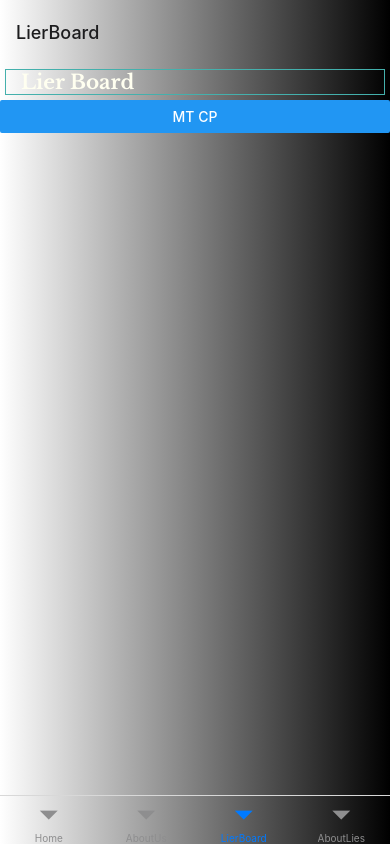
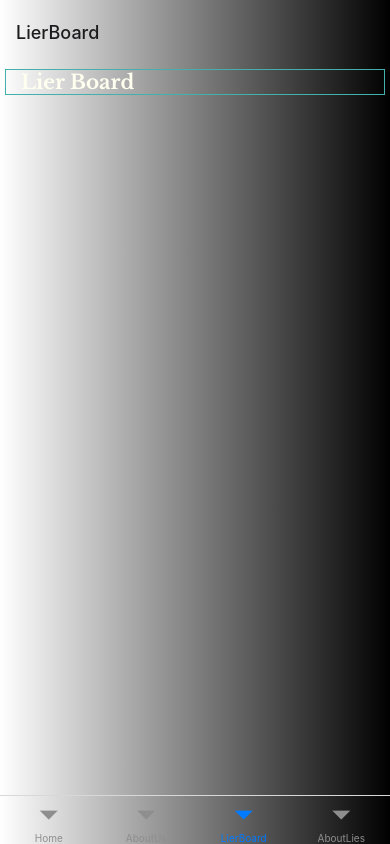
Before and after one commit to psteingh/LTRapp, a React Native app: screen /LierBoard in a window 390 px wide. Built offline with nearby package versions, Linux system fonts and the light colour scheme.

Commit message:
ltrapp0511144

```diff
--- a/boardaboutlies/AboutLiesBoard.js
+++ b/boardaboutlies/AboutLiesBoard.js
@@ -1,11 +1,11 @@
 import { View, StyleSheet } from 'react-native';
 
-import LinGradScreen from '../constants/lingradscreen';
-import TitleText from '../constants/titletext';
+import LinGradScreen from '../constants/LinGradScreen';
+import TitleText from '../constants/TitleText';
 
   function AboutLiesBoard() {
     return (
-        <View style={styles.container}>
+        <View style={styles.aboutLiesBoardContainer}>
         <LinGradScreen />
         <TitleText>About Lies Board</TitleText>
         </View>
@@ -15,7 +15,7 @@ import TitleText from '../constants/titletext';
 export default AboutLiesBoard;
 
 const styles = StyleSheet.create({
-    container: {
+    aboutLiesBoardContainer: {
         flex: 1
     }
 });
--- a/boardaboutus/AboutUsBoard.js
+++ b/boardaboutus/AboutUsBoard.js
@@ -1,11 +1,11 @@
 import { View, Button, StyleSheet } from 'react-native';
 
-import LinGradScreen from '../constants/lingradscreen';
-import TitleText from '../constants/titletext';
+import LinGradScreen from '../constants/LinGradScreen';
+import TitleText from '../constants/TitleText';
 
 function AboutUsBoard({navigation}) {
     return (
-        <View style={styles.container}>
+        <View style={styles.aboutUsBoardContainer}>
         <LinGradScreen />
         <TitleText>About Us Board</TitleText>
         <Button
@@ -18,7 +18,7 @@ function AboutUsBoard({navigation}) {
 export default AboutUsBoard;
 
 const styles = StyleSheet.create({
-    container: {
+    aboutUsBoardContainer: {
         flex: 1
     }
 });
--- a/components/Home.js
+++ b/components/Home.js
@@ -2,7 +2,7 @@ import { View, Text, Button, StyleSheet } from 'react-native';
 
 import Colors from '../constants/colors';
 
-import LinGradScreen from '../constants/lingradscreen';
+import LinGradScreen from '../constants/LinGradScreen';
 
 import TopHead from '../home/TopHead';
 import HomeMid from '../home/HomeMid';
--- a/components/LierBoard.js
+++ b/components/LierBoard.js
@@ -1,17 +1,13 @@
-import { View, Button, StyleSheet } from 'react-native';
+import { View, StyleSheet } from 'react-native';
 
-import LinGradScreen from '../constants/lingradscreen';
-import TitleText from '../constants/titletext';
+import LinGradScreen from '../constants/LinGradScreen';
+import TitleText from '../constants/TitleText';
 
-function LierBoard({navigation}) {
+function LierBoard() {
     return (
-        <View style={styles.container}>
+        <View style={styles.lierBoardContainer}>
         <LinGradScreen />
         <TitleText>Lier Board</TitleText>
-        <Button
-            title="MT CP"
-            onPress={() => navigation.navigate('MyTabs',
-            { screen: 'ContactPage' }) } />
         </View>
     );
 }
@@ -19,7 +15,7 @@ function LierBoard({navigation}) {
 export default LierBoard;
 
 const styles = StyleSheet.create({
-    container: {
+    lierBoardContainer: {
         flex: 1
     }
 });
--- a/home/ContactPage.js
+++ b/home/ContactPage.js
@@ -1,11 +1,11 @@
 import { View, StyleSheet } from 'react-native';
 
-import LinGradScreen from '../constants/lingradscreen';
-import TitleText from '../constants/titletext';
+import LinGradScreen from '../constants/LinGradScreen';
+import TitleText from '../constants/TitleText';
 
   function ContactPage() {
     return (
-        <View style={styles.container}>
+        <View style={styles.contactPageContainer}>
         <LinGradScreen />
         <TitleText>Contact Us Page</TitleText>
         </View>
@@ -15,7 +15,7 @@ import TitleText from '../constants/titletext';
 export default ContactPage;
 
 const styles = StyleSheet.create({
-    container: {
+    contactPageContainer: {
         flex: 1
     }
 });
--- a/home/footer.js
+++ b/home/footer.js
@@ -3,7 +3,7 @@ import { View, StyleSheet } from 'react-native';
 import Colors from '../constants/colors';
 
 import FooterNote from './FooterNote';
-import LtrLogoFooter from '../constants/ltrlogofooter';
+import LtrLogoFooter from '../constants/LtrLogoFooter';
 
 function Footer() {
     return (
```
